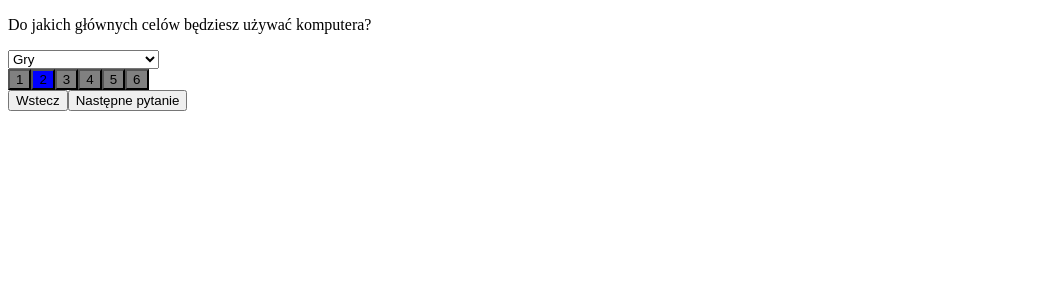
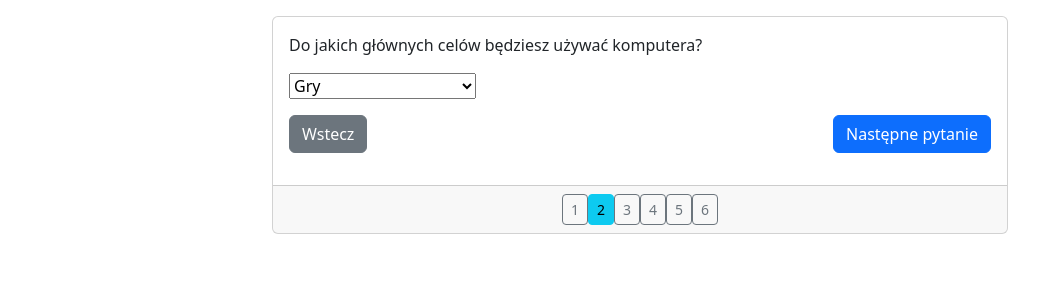
Before and after one commit to LukaszHolowacz/serwis-komputerowy, a React (Create React App) app in the folder client/: page /computer-config in a window 1280 px wide. Both pictures are taken after a click on the button "Następne pytanie". Shown: the top 300 px of the page, without its empty margins (0-1063 px from the left). Built offline with nearby package versions, Linux system fonts and the light colour scheme; the HTML template or start-up script is replaced by a standard one.

Commit message:
kontrolny

```diff
--- a/client/src/assets/json/questions.json
+++ b/client/src/assets/json/questions.json
@@ -21,19 +21,19 @@
         "short_question": "Gry",
         "fieldType": "dropdown",
         "options": [
-         "Strzelanki (Fortnite, Counter-Strike)",
-         "Gry RPG (The Witcher 3: Wild Hunt, Skyrim)",
-         "Gry strategiczne (StarCraft, Civilization VI)",
-         "Gry przygodowe (The Legend of Zelda: Breath of the Wild, Red Dead Redemption 2)",
-         "Gry akcji (Grand Theft Auto V, Assassin's Creed)",
-         "Gry sportowe (FIFA, NBA 2K)",
-         "Gry wyścigowe (Forza Horizon, Gran Turismo)",
-         "Platformówki (Super Mario Odyssey, Celecte)",
-         "Gry logiczne (Portal, Tetris)",
-         "Symulatory (The Sims, Flight Simulator)",
-         "Gry MMO (League of Legends, Dota 2)",
-         "Gry Survivalowe i Sandbox (Minecraft, ARK: Survival Evolved)",
-         "Gry Horror (Resident Evil, Outlast)",
+         "Strzelanki",
+         "Gry RPG",
+         "Gry strategiczne",
+         "Gry przygodowe",
+         "Gry akcji",
+         "Gry sportowe",
+         "Gry wyścigowe",
+         "Platformówki",
+         "Gry logiczne",
+         "Symulatory",
+         "Gry MMO",
+         "Gry Survivalowe i Sandbox",
+         "Gry Horror",
          "inne.."
         ],
         "required": false,
--- a/client/src/components/forms/ComputerConfigForm.js
+++ b/client/src/components/forms/ComputerConfigForm.js
@@ -1,5 +1,6 @@
 import React, { useState } from 'react';
 import data from '../../assets/json/questions.json';
+import 'bootstrap/dist/css/bootstrap.min.css';
 
 const requiredQuestionsData = data.questions.filter(question => question.required);
 const additionalQuestionsData = data.questions.filter(question => !question.required);
@@ -8,6 +9,11 @@ function ComputerConfigForm() {
     const [currentQuestionIndex, setCurrentQuestionIndex] = useState(0);
     const [answers, setAnswers] = useState({});
     const [selectedAdditionalQuestions, setSelectedAdditionalQuestions] = useState([]);
+    const [additionalComments, setAdditionalComments] = useState('');
+
+    const handleAdditionalCommentsChange = (e) => {
+        setAdditionalComments(e.target.value);
+    };
 
     const handleChange = (questionId, answer) => {
         setAnswers(prevAnswers => ({
@@ -24,8 +30,16 @@ function ComputerConfigForm() {
         setSelectedAdditionalQuestions(Array.from(event.target.selectedOptions, option => option.value));
     };
 
+    const handleCheckboxChange = (questionId, isChecked) => {
+        if (isChecked) {
+            setSelectedAdditionalQuestions(prevQuestions => [...prevQuestions, questionId]);
+        } else {
+            setSelectedAdditionalQuestions(prevQuestions => prevQuestions.filter(id => id !== questionId));
+        }
+    };
+
     const renderQuestion = (question) => {
-        return <p>{question.question}</p>; // Wyświetlenie samego pytania
+        return <p>{question.question}</p>;
     };
 
     const renderInputField = (question) => {
@@ -67,8 +81,8 @@ function ComputerConfigForm() {
     const renderQuestionInput = (question) => {
         return (
             <div className="question-item">
-                {renderQuestion(question)} {/* Wywołanie funkcji renderującej pytanie */}
-                {renderInputField(question)} {/* Wywołanie funkcji renderującej pole wejściowe */}
+                {renderQuestion(question)}
+                {renderInputField(question)}
             </div>
         );
     };
@@ -78,49 +92,95 @@ function ComputerConfigForm() {
     const isAdditionalQuestionsView = currentQuestionIndex === requiredQuestionsData.length;
 
     return (
-        <div className='computer-config-form'>
+        <div className="container mt-3">
+            <div className="row justify-content-center">
+                <div className="col-md-8">
+                    <div className="card">
+                        <div className="card-body">
                             {isAdditionalQuestionsView ? (
                                 <>
                                     <h2>Dodatkowe pytania</h2>
-                    <select multiple onChange={handleAdditionalQuestionChange}>
+                                    <div className='mb-3'>
                                         {additionalQuestionsData.map(question => (
-                            <option key={question.id} value={question.id}>{question.short_question || question.question}</option>
+                                            <div key={question.id}>
+                                                <input
+                                                    type="checkbox"
+                                                    id={`checkbox-${question.id}`}
+                                                    onChange={(e) => handleCheckboxChange(question.id, e.target.checked)}
+                                                    checked={selectedAdditionalQuestions.includes(question.id)}
+                                                />
+                                                <label htmlFor={`checkbox-${question.id}`}>{question.short_question || question.question}</label>
+                                            </div>
                                         ))}
-                    </select>
-                    <table>
+                                    </div>
+                                    <table className='table mb-3'>
+                                        <tbody className='align-middle'>
                                             {selectedAdditionalQuestions.map(questionId => {
-                            const question = additionalQuestionsData.find(q => q.id.toString() === questionId);
+                                                const question = additionalQuestionsData.find(q => q.id === questionId);
+                                                if (!question) return null; // Dodane zabezpieczenie
+
                                                 return (
-                                <tr key={question.id}>
+                                                    <tr className='border-bottom border-top' key={question.id}>
                                                         <td>{question.question}</td>
-                                    <td>{renderInputField(question)}</td>
+                                                        <td >{renderInputField(question)}</td>
                                                     </tr>
                                                 );
                                             })}
+                                        </tbody>
                                     </table>
+                                    <div className="additional-comments">
+                                        <textarea
+                                            className='form-control w-100 mb-3'
+                                            placeholder="Dodatkowe uwagi"
+                                            value={additionalComments}
+                                            onChange={handleAdditionalCommentsChange}
+                                            maxLength={500}
+                                        />
+                                    </div>
                                 </>
                             ) : (
-                <div className='question'>
+                                <div className='mb-3'>
                                     {renderQuestionInput(requiredQuestionsData[currentQuestionIndex])}
                                 </div>
                             )}
 
-            <div className="navigation-bar">
+                            <div className="d-flex justify-content-between mb-3">
+                                <div>
+                                    {currentQuestionIndex > 0 && (
+                                        <button className="btn btn-secondary" onClick={() => setCurrentQuestionIndex(currentQuestionIndex - 1)}>
+                                            Wstecz
+                                        </button>
+                                    )}
+                                </div>
+                                <div>
+                                    {!isAdditionalQuestionsView && (
+                                        <button className="btn btn-primary" onClick={() => setCurrentQuestionIndex(currentQuestionIndex + 1)}>
+                                            Następne pytanie
+                                        </button>
+                                    )}
+                                    {isAdditionalQuestionsView && (
+                                        <button className="btn btn-success" onClick={handleFinish}>
+                                            Zakończ
+                                        </button>
+                                    )}
+                                </div>
+                            </div>
+                        </div>
+                        <div className="card-footer">
+                            <div className="d-flex justify-content-center">
                                 {requiredQuestionsData.concat({}).map((question, index) => (
                                     <button
                                         key={question.id || 'additional'}
+                                        className={`btn btn-sm ${currentQuestionIndex === index ? 'btn-info' : 'btn-outline-secondary'}`}
                                         onClick={() => setCurrentQuestionIndex(index)}
-                        style={{ backgroundColor: currentQuestionIndex === index ? 'blue' : 'grey' }}
                                     >
                                         {index + 1}
                                     </button>
                                 ))}
                             </div>
-
-            <div className='nav-buttons'>
-                {currentQuestionIndex > 0 && <button onClick={() => setCurrentQuestionIndex(currentQuestionIndex - 1)}>Wstecz</button>}
-                {!isAdditionalQuestionsView && <button onClick={() => setCurrentQuestionIndex(currentQuestionIndex + 1)}>Następne pytanie</button>}
-                {isAdditionalQuestionsView && <button onClick={handleFinish}>Zakończ</button>}
+                        </div>
+                    </div>
+                </div>
             </div>
         </div>
     );
```
Also changed, not shown: client/src/components/ComputerConfigForm/InputField.js (added), client/src/components/ComputerConfigForm/Question.js (added), client/src/components/ComputerConfigForm/context/FormContext.js (added), client/src/components/ComputerConfigForm/index.js (added). Lines whose indentation alone changed are shown as unchanged.
